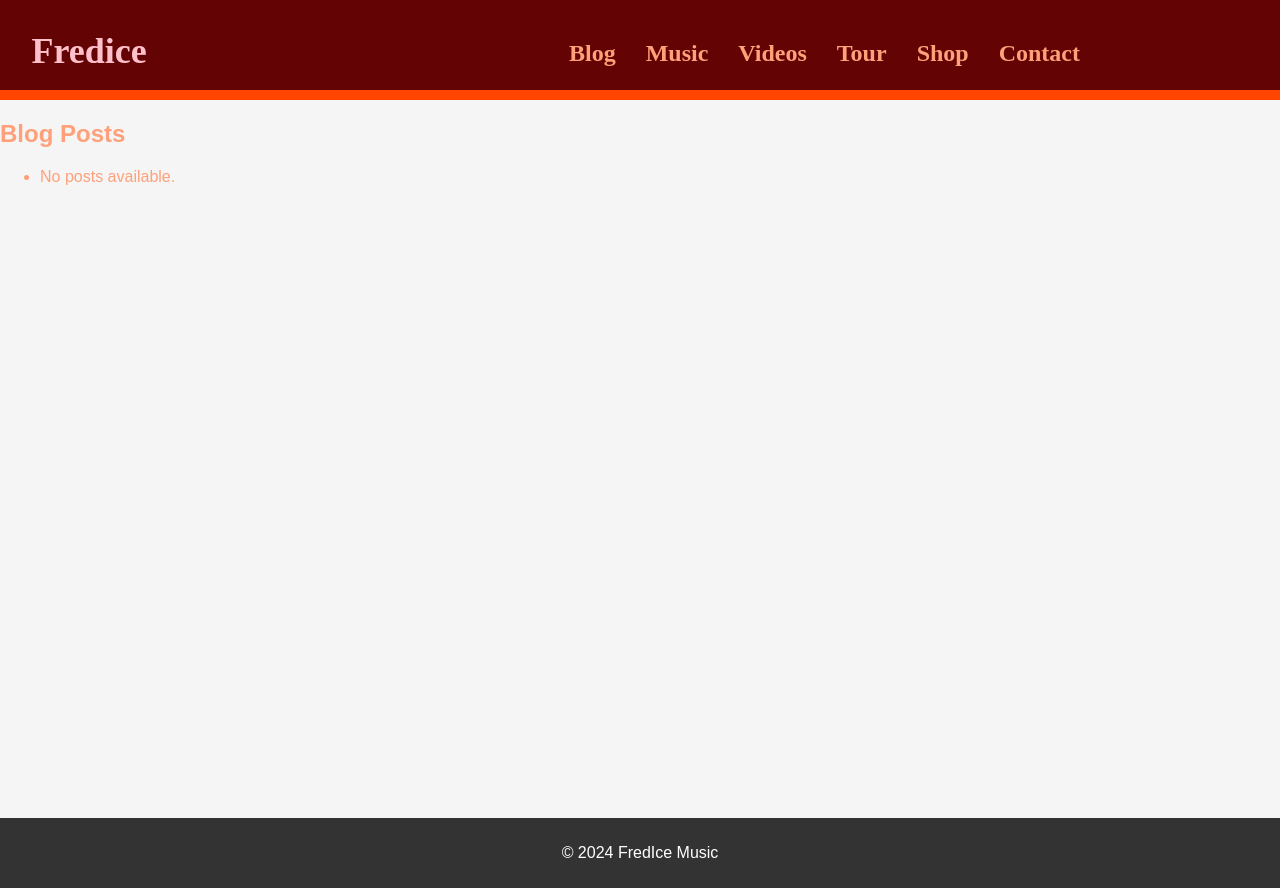
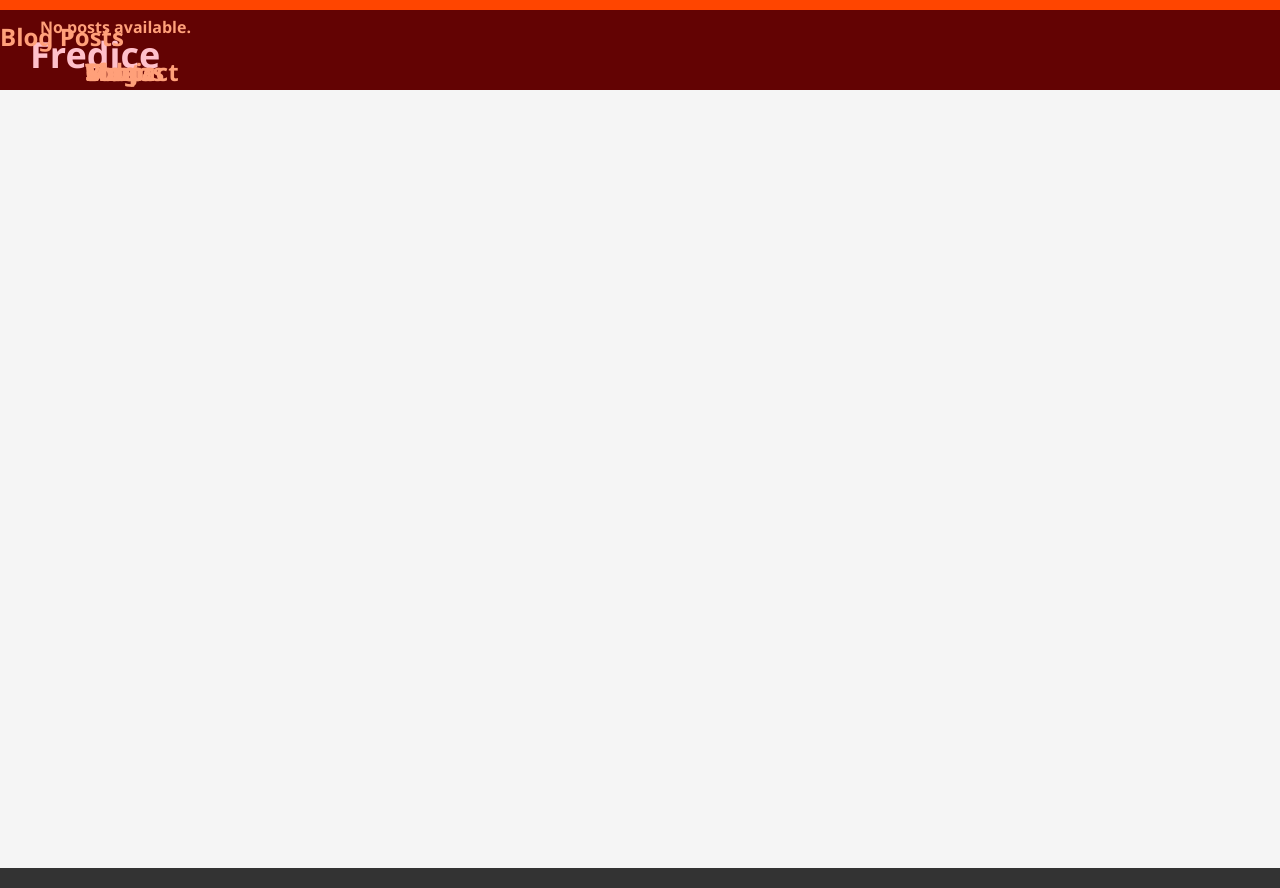
Before and after one commit to Oghie-1/fredIce, a Django app: page /blog/ in a window 1280 px wide. Run offline with Django 5.2, Linux system fonts and the light colour scheme; data that the repository does not hold is empty.

Commit message:
fixed bass.css

```diff
--- a/fredapp/static/fredapp/css/master.css
+++ b/fredapp/static/fredapp/css/master.css
@@ -1,4 +1,11 @@
-
+html,
+* {
+    position: fixed;
+    box-sizing: border-box;
+    font-family: 'Segoe UI', Tahoma, Geneva, Verdana, sans-serif;
+    font-weight: 800;
+    overflow: hidden;
+}
 
 /* Body styles */
 body {
```
